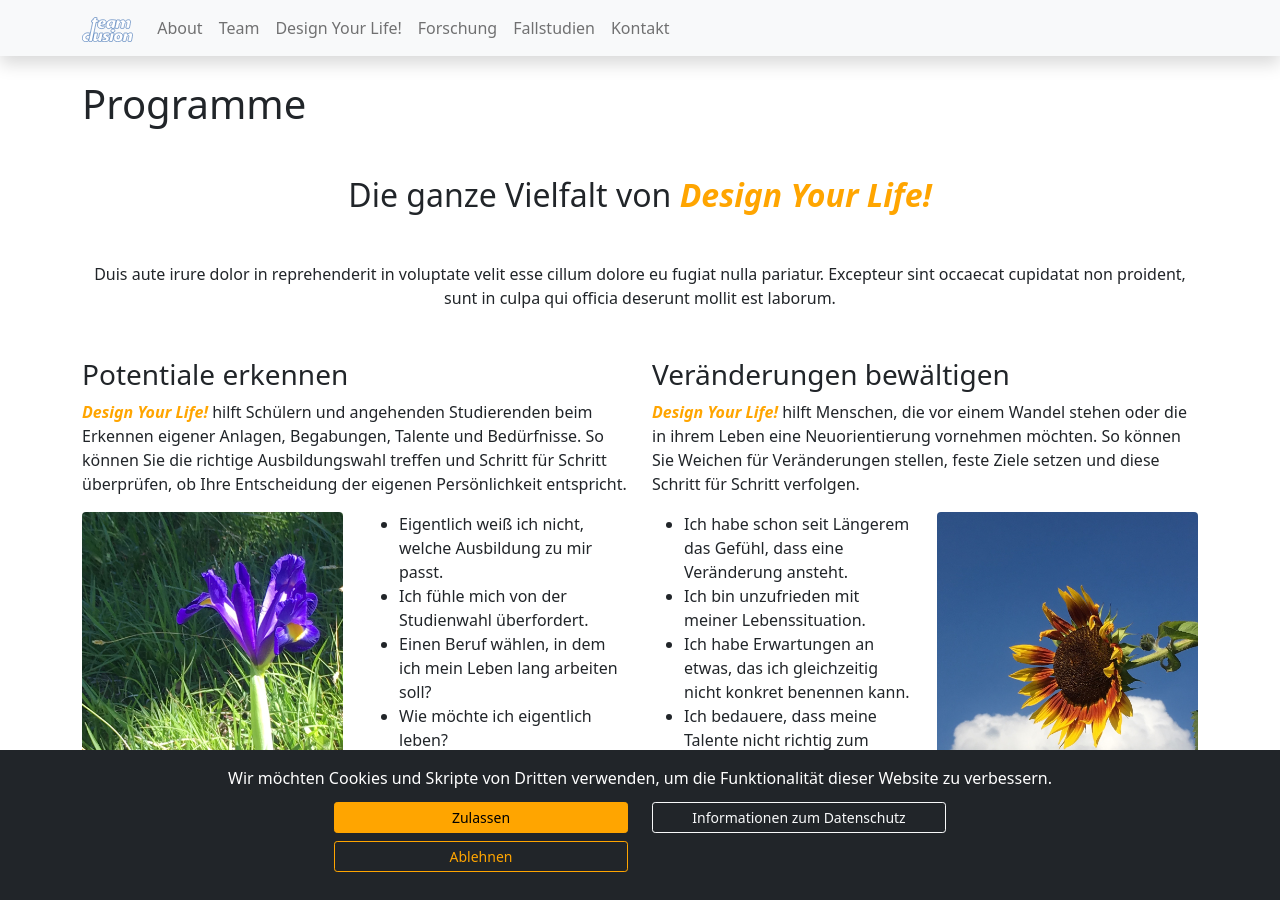
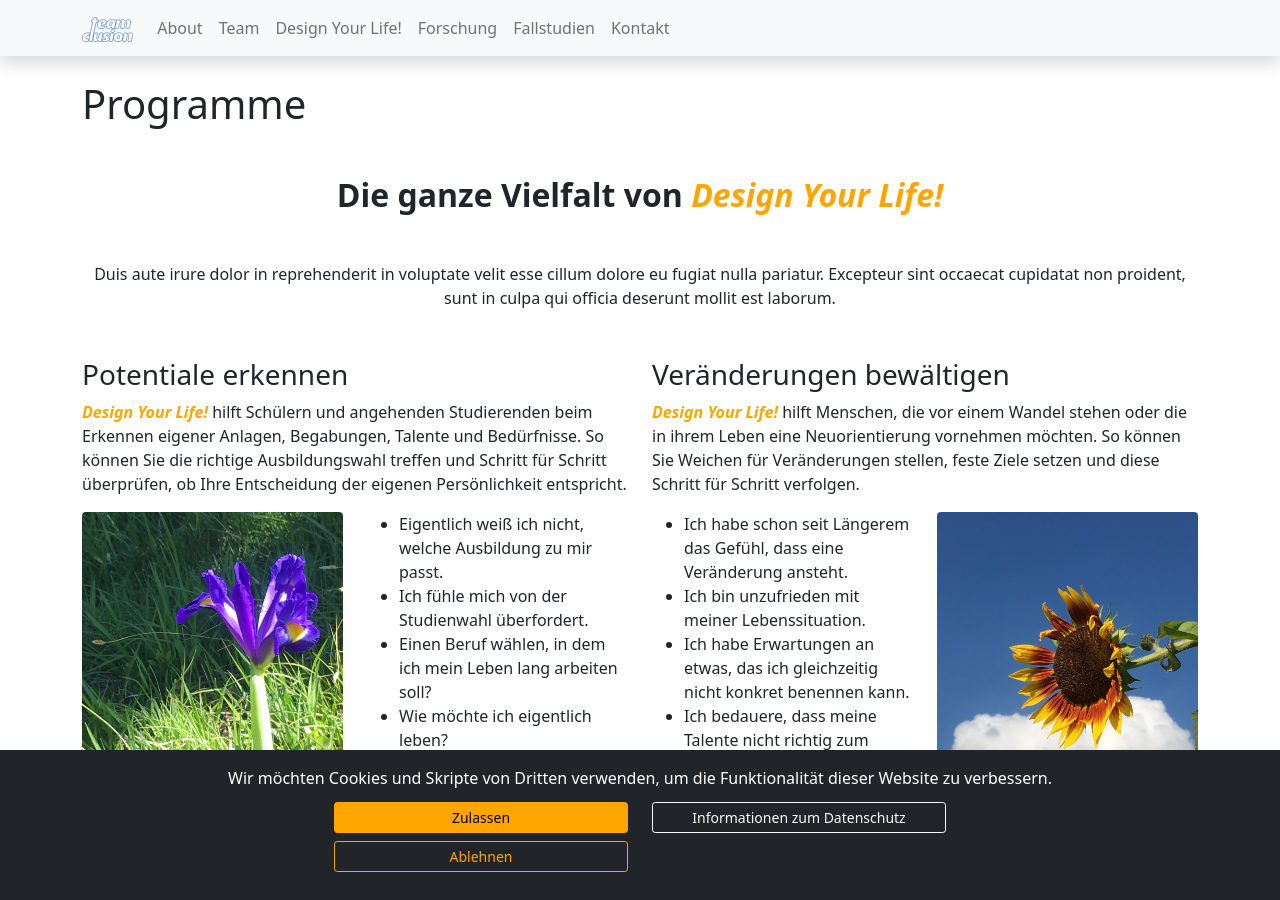
Before and after one commit to teamclusion/website, a Jekyll site: the page built from programme.html, in a window 1280 px wide and 900 px high. Built offline with Jekyll 4.4.1, drawn with Linux system fonts in a browser that asks for light colours; nearby versions of some CDN libraries.

Commit message:
font-weight- zu fw-

```diff
--- a/_layouts/start.html
+++ b/_layouts/start.html
@@ -11,8 +11,8 @@
       <div class="container h-100">
         <div class="row h-100 align-items-center">
           <div class="col-12 text-center">
-            <p class="display-4 font-weight-bolder text-shadow nicht-trennen">{{ site.slogan }}</p>
-            <!-- <p class="display-4 font-weight-bold text-shadow">&bdquo;{{ site.slogan }}&ldquo;</p> -->
+            <p class="display-4 fw-bolder text-shadow nicht-trennen">{{ site.slogan }}</p>
+            <!-- <p class="display-4 fw-bold text-shadow">&bdquo;{{ site.slogan }}&ldquo;</p> -->
             <a href="{{ site.url }}/design_your_life" role="button" class="btn btn-light btn-lg mt-5">Sieh selbst</a>
           </div>
         </div>
--- a/_layouts/team.html
+++ b/_layouts/team.html
@@ -8,7 +8,7 @@
   <div class="avatar mx-auto">
     <img src="{{ page.image }}" class="rounded-circle z-depth-1" alt="{{ page.name }} | Fotograf: {{ page.fotograf }}" style="max-width:300px">
   </div>
-  <h5 class="font-weight-bold mt-4 mb-3">{{ page.name }}</h5>
+  <h5 class="fw-bold mt-4 mb-3">{{ page.name }}</h5>
   <p class="text-uppercase blue-text"><strong>{{ page.position }}</strong></p>
   <p class="grey-text">{{ page.beschreibung }}</p>
   {% if page.punkte != nil %}
--- a/og.html
+++ b/og.html
@@ -7,8 +7,8 @@
   <div class="container h-100">
     <div class="row h-100 align-items-center">
       <div class="col-12 text-center">
-        <p class="display-3 font-weight-bolder text-shadow nicht-trennen">{{ site.slogan }}</p>
-        <!-- <p class="display-4 font-weight-bold text-shadow">&bdquo;{{ site.slogan }}&ldquo;</p> -->
+        <p class="display-3 fw-bolder text-shadow nicht-trennen">{{ site.slogan }}</p>
+        <!-- <p class="display-4 fw-bold text-shadow">&bdquo;{{ site.slogan }}&ldquo;</p> -->
         <a href="{{ site.url }}/wozu" role="button" class="btn btn-light btn-lg mt-5" style="visibility:hidden">Erfahre mehr</a>
       </div>
     </div>
--- a/programme.html
+++ b/programme.html
@@ -3,7 +3,7 @@
 title: Programme
 ---
 
-<h2 class="h1-responsive font-weight-bold text-center my-5">Die ganze Vielfalt von {{ site.dyl }}</h2>
+<h2 class="h1-responsive fw-bold text-center my-5">Die ganze Vielfalt von {{ site.dyl }}</h2>
 <!-- Section description -->
 <p class="grey-text text-center w-responsive mx-auto mb-5">Duis aute irure dolor in reprehenderit in
   voluptate velit esse cillum dolore eu fugiat nulla pariatur. Excepteur sint occaecat cupidatat non
@@ -68,7 +68,7 @@
         {% endfor %}
       </ul>
       <div class="card-footer py-4">
-        <a href="mailto:tgermer@me.com?subject=Anfrage%20zu%20{{ item.kurz | replace: ' ', '%20' }}%20–%20{{ item.modul | replace: ' ', '%20'}}" class="text-body"><span class="h3 font-weight-bold">{{ item.preis }}</span></a>
+        <a href="mailto:tgermer@me.com?subject=Anfrage%20zu%20{{ item.kurz | replace: ' ', '%20' }}%20–%20{{ item.modul | replace: ' ', '%20'}}" class="text-body"><span class="h3 fw-bold">{{ item.preis }}</span></a>
       </div>
     </div>
     {% endfor %}
@@ -91,7 +91,7 @@
         {% endfor %}
       </ul>
       <div class="card-footer py-4">
-        <a href="mailto:tgermer@me.com?subject=Anfrage%20zu%20{{ item.kurz | replace: ' ', '%20' }}%20–%20{{ item.modul | replace: ' ', '%20'}}" class="text-body"><span class="h3 font-weight-bold">{{ item.preis }}</span></a>
+        <a href="mailto:tgermer@me.com?subject=Anfrage%20zu%20{{ item.kurz | replace: ' ', '%20' }}%20–%20{{ item.modul | replace: ' ', '%20'}}" class="text-body"><span class="h3 fw-bold">{{ item.preis }}</span></a>
       </div>
     </div>
     {% endfor %}
@@ -112,7 +112,7 @@
         {% endfor %}
       </ul>
       <div class="card-footer">
-        <span class="h3 font-weight-bold">{{ item.preis }}</span>
+        <span class="h3 fw-bold">{{ item.preis }}</span>
       </div>
     </div>
   </div>
--- a/team.html
+++ b/team.html
@@ -6,7 +6,7 @@
 
 <section class="team-section text-center">
 
-  <!-- <h2 class="font-weight-bold my-5">Das Ganze ist mehr als die Summe seiner Teile</h2> -->
+  <!-- <h2 class="fw-bold my-5">Das Ganze ist mehr als die Summe seiner Teile</h2> -->
 
   <div class="row">
     {% for item in site.data.team %}
@@ -14,7 +14,7 @@
       <div class="avatar mx-auto">
         <img src="{{ item.image }}" class="rounded-circle z-depth-1" alt="{{ item.name }} | Fotograf: {{ item.fotograf }}" style="max-width:300px">
       </div>
-      <h5 class="font-weight-bold mt-4 mb-3">{{ item.name }}</h5>
+      <h5 class="fw-bold mt-4 mb-3">{{ item.name }}</h5>
       <p class="text-uppercase blue-text"><strong>{{ item.position }}</strong></p>
       <p class="grey-text">{{ item.beschreibung }}</p>
       {% if item.punkte != nil %}
```
Also changed, not shown: design_your_life.html (+10 -10 lines).
